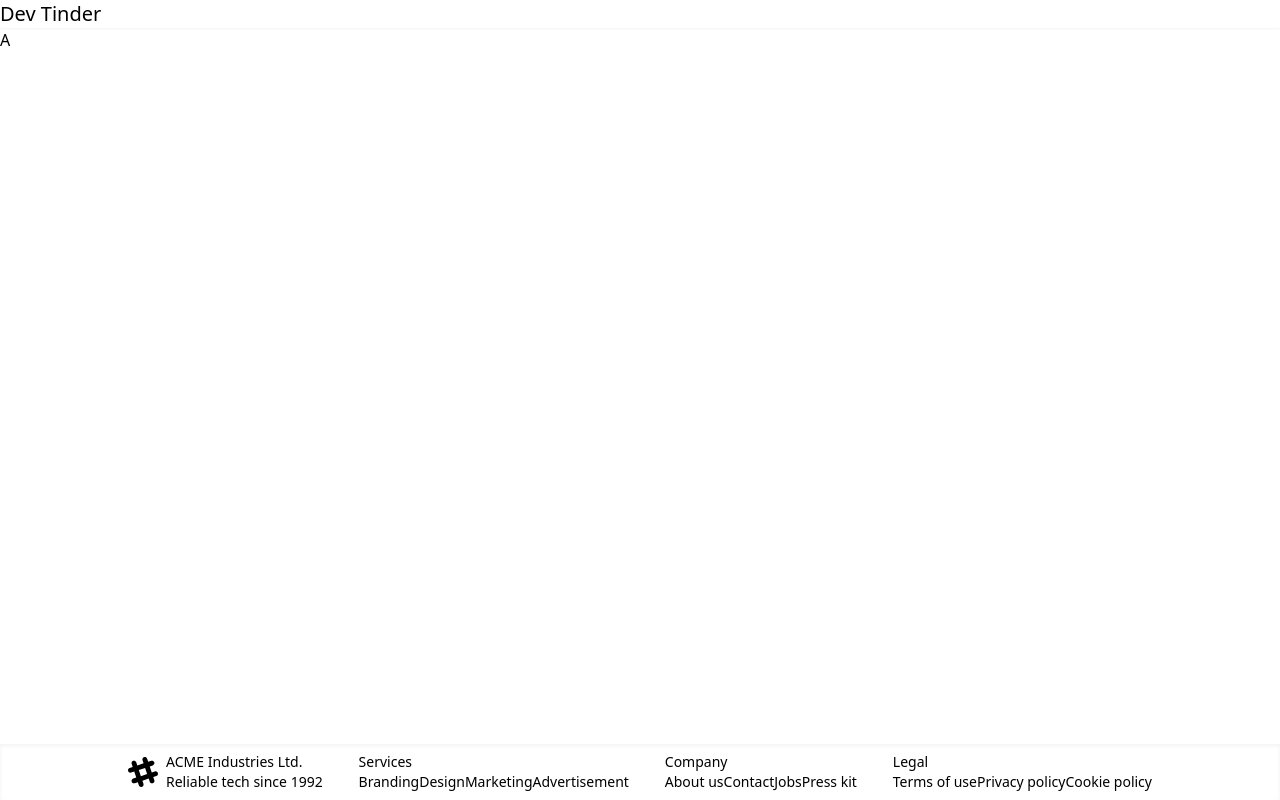
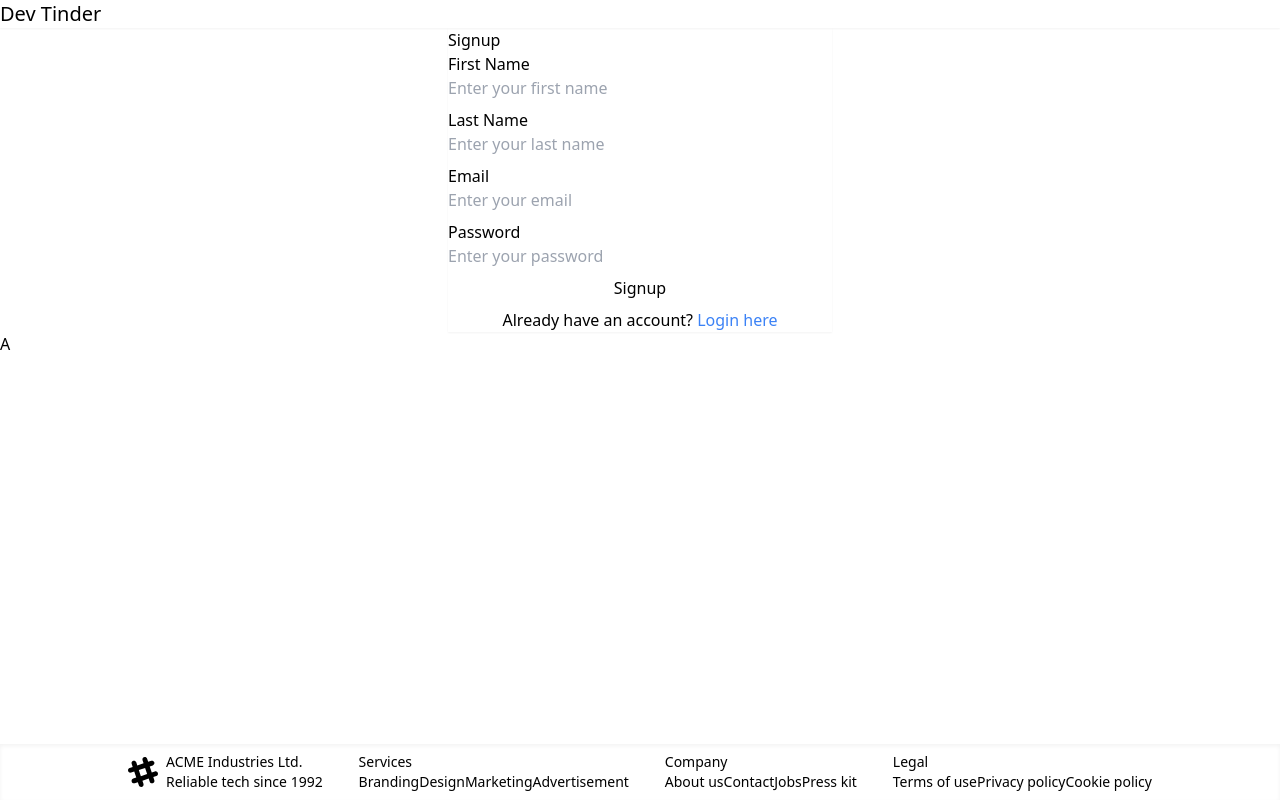
Before and after one commit to atulkr20/DevTinder, a React (Vite) app in the folder frontend/: page /signup in a window 1280 px wide. Built offline with nearby package versions, Linux system fonts and the light colour scheme.

Commit message:
Built signup page

```diff
--- a/frontend/src/App.jsx
+++ b/frontend/src/App.jsx
@@ -8,6 +8,7 @@ import { Provider } from "react-redux";
 import appStore from "./utils/appStore";
 import Connections from "./components/Connections";
 import Requests from "./components/Requests";
+import Signup from "./components/Signup";
 
 
 function App() {
@@ -22,6 +23,7 @@ function App() {
       <Route path="/Profile" element={<Profile />} />
       <Route path="/connections" element={<Connections />} />
       <Route path = "/requests" element={<Requests />} />
+      <Route path="/signup" element={<Signup />} />
     </Routes>
 
     <Footer />
--- a/frontend/src/components/Login.jsx
+++ b/frontend/src/components/Login.jsx
@@ -2,34 +2,29 @@ import { useState } from "react";
 import axios from "axios";
 import { addUser } from "../utils/userSlice";
 import { useDispatch } from "react-redux";
-import { useNavigate } from "react-router-dom";
+import { Link, useNavigate } from "react-router-dom";
 import { BASE_URL } from "../utils/constants";
-
 
 const Login = () => {
   const [emailId, setEmailId] = useState("steve@gmail.com");
   const [password, setPassword] = useState("Steve@123");
-  const [error, setError] = useState("")
+  const [error, setError] = useState("");
   const dispatch = useDispatch();
   const navigate = useNavigate();
-
-
 
   const handleLogin = async () => {
     try {
       const res = await axios.post(
-       BASE_URL + "/login",
-       {
-        emailId,
-        password,
-      }, {withCredentials: true});
+        BASE_URL + "/login",
+        { emailId, password },
+        { withCredentials: true }
+      );
 
-    dispatch(addUser(res.data));
-    navigate("/");
-
-  } catch (err) {
-    setError(err.message)
-      console.error(err?.response?.message || "Something Went Wrong");
+      dispatch(addUser(res.data));
+      navigate("/");
+    } catch (err) {
+      setError(err.response?.data?.message || "Something Went Wrong");
+      console.error(err);
     }
   };
 
@@ -63,17 +58,23 @@ const Login = () => {
             />
           </fieldset>
 
+          {/* Error Message */}
+          {error && <p className="text-red-500">{error}</p>}
+
           {/* Login Button */}
-          <p className = "text-red-500"> {error}</p>
-
           <div className="card-actions justify-center my-2">
-            <button
-              onClick={handleLogin}
-              className="btn btn-primary w-full"
-            >
+            <button onClick={handleLogin} className="btn btn-primary w-full">
               Login
             </button>
           </div>
+
+          {/* Signup Link */}
+          <p className="text-center mt-2">
+            Don’t have an account?{" "}
+            <Link to="/signup" className="text-blue-500 hover:underline">
+              Signup here
+            </Link>
+          </p>
         </div>
       </div>
     </div>
--- /dev/null
+++ b/frontend/src/components/Signup.jsx
@@ -0,0 +1,109 @@
+import { useState } from "react";
+import axios from "axios";
+import { useDispatch } from "react-redux";
+import { addUser } from "../utils/userSlice";
+import { useNavigate, Link } from "react-router-dom";
+import { BASE_URL } from "../utils/constants";
+
+const Signup = () => {
+  const [firstName, setFirstName] = useState("");
+  const [lastName, setLastName] = useState("");
+  const [emailId, setEmailId] = useState("");
+  const [password, setPassword] = useState("");
+  const [error, setError] = useState("");
+  const dispatch = useDispatch();
+  const navigate = useNavigate();
+
+  const handleSignup = async () => {
+    try {
+      const res = await axios.post(
+        BASE_URL + "/signup",
+        { firstName, lastName, emailId, password },
+        { withCredentials: true }
+      );
+
+
+      const loginRes = await axios.post(
+        BASE_URL + "/login",
+        { emailId, password },
+        { withCredentials: true }
+      );
+
+      dispatch(addUser(loginRes.data));
+      navigate("/");
+    } catch (err) {
+      setError(err.response?.data || "Something went wrong");
+    }
+  };
+
+  return (
+    <div className="flex justify-center">
+      <div className="card bg-base-300 w-96 shadow-sm">
+        <div className="card-body">
+          <h2 className="card-title justify-center">Signup</h2>
+
+          <fieldset className="fieldset">
+            <legend className="fieldset-legend">First Name</legend>
+            <input
+              type="text"
+              value={firstName}
+              onChange={(e) => setFirstName(e.target.value)}
+              className="input input-bordered w-full"
+              placeholder="Enter your first name"
+            />
+          </fieldset>
+
+          <fieldset className="fieldset my-2">
+            <legend className="fieldset-legend">Last Name</legend>
+            <input
+              type="text"
+              value={lastName}
+              onChange={(e) => setLastName(e.target.value)}
+              className="input input-bordered w-full"
+              placeholder="Enter your last name"
+            />
+          </fieldset>
+
+          <fieldset className="fieldset">
+            <legend className="fieldset-legend">Email</legend>
+            <input
+              type="email"
+              value={emailId}
+              onChange={(e) => setEmailId(e.target.value)}
+              className="input input-bordered w-full"
+              placeholder="Enter your email"
+            />
+          </fieldset>
+
+          <fieldset className="fieldset my-2">
+            <legend className="fieldset-legend">Password</legend>
+            <input
+              type="password"
+              value={password}
+              onChange={(e) => setPassword(e.target.value)}
+              className="input input-bordered w-full"
+              placeholder="Enter your password"
+            />
+          </fieldset>
+
+          <p className="text-red-500">{error}</p>
+
+          <div className="card-actions justify-center my-2">
+            <button onClick={handleSignup} className="btn btn-primary w-full">
+              Signup
+            </button>
+          </div>
+
+          <p className="text-center mt-2">
+            Already have an account?{" "}
+            <Link to="/login" className="text-blue-500 hover:underline">
+              Login here
+            </Link>
+          </p>
+        </div>
+      </div>
+    </div>
+  );
+};
+
+export default Signup;
```
Also changed, not shown: 1 other file (tests, documents, lock files or other folders).
